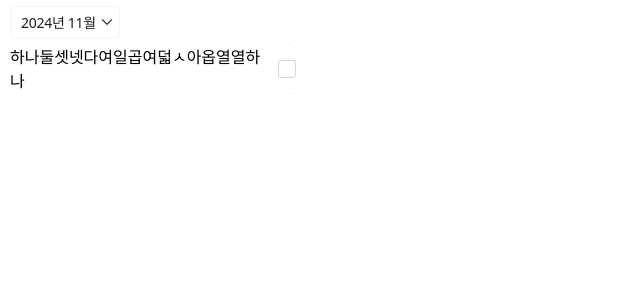
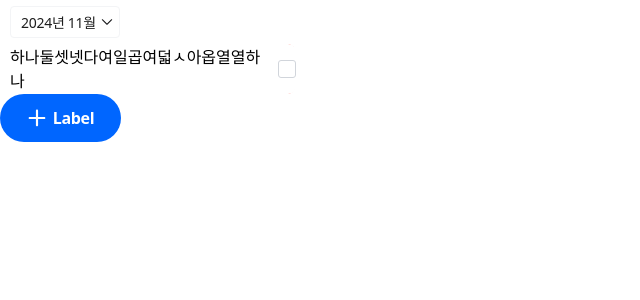
Before and after one commit to ChooseTale/Next-practice, a Next.js app: page / in a window 1280 px wide. Shown: the top 300 px of the page, without its empty margins (0-640 px from the left). Built offline with nearby package versions, Linux system fonts and the light colour scheme.

Commit message:
feat: Label Large button

```diff
--- a/src/app/page.tsx
+++ b/src/app/page.tsx
@@ -1,5 +1,6 @@
 import Large from "@/components/buttons/Large";
 import CheckBoxEmpty from "@/components/CheckBoxEmpty";
+import Client from "@/components/Client";
 import DropDown from "@/components/DropDown";
 import List from "@/components/List";
 
@@ -23,6 +24,7 @@
         ]}
       />
       <List />
+      <Client />
     </>
   );
 }
--- /dev/null
+++ b/src/components/Client.tsx
@@ -0,0 +1,17 @@
+"use client";
+
+import React from "react";
+import Large from "./buttons/Large";
+
+export default function Client() {
+  return (
+    <div>
+      <Large
+        text="Label"
+        action={() => {
+          console.log("clicked");
+        }}
+      />
+    </div>
+  );
+}
--- a/src/components/Svg.tsx
+++ b/src/components/Svg.tsx
@@ -41,6 +41,7 @@
         width={options?.size?.width}
         height={options?.size?.height}
         viewBox={options?.viewBox || "0 0 24 24"}
+        fill={options?.color ? colors[options.color] : "none"}
       />
     </div>
   );
--- a/src/components/buttons/Large.tsx
+++ b/src/components/buttons/Large.tsx
@@ -1,6 +1,7 @@
 "use client";
 
 import React from "react";
+import Svg from "../Svg";
 
 export default function Large({
   text,
@@ -11,10 +12,15 @@
 }) {
   return (
     <div
-      className="w-[121px] h-[48px] rounded-[70px] bg-primary"
+      className="w-[121px] h-[48px] rounded-[70px] justify-center items-center flex bg-primary"
       onClick={action}
     >
-      {text}
+      <Svg
+        icon="plus"
+        options={{ color: "white", size: { width: 20, height: 20 } }}
+      />
+
+      <p className="ml-[6px] text-body-sm text-white">{text}</p>
     </div>
   );
 }
```
Also changed, not shown: public/svg/plus.svg.
